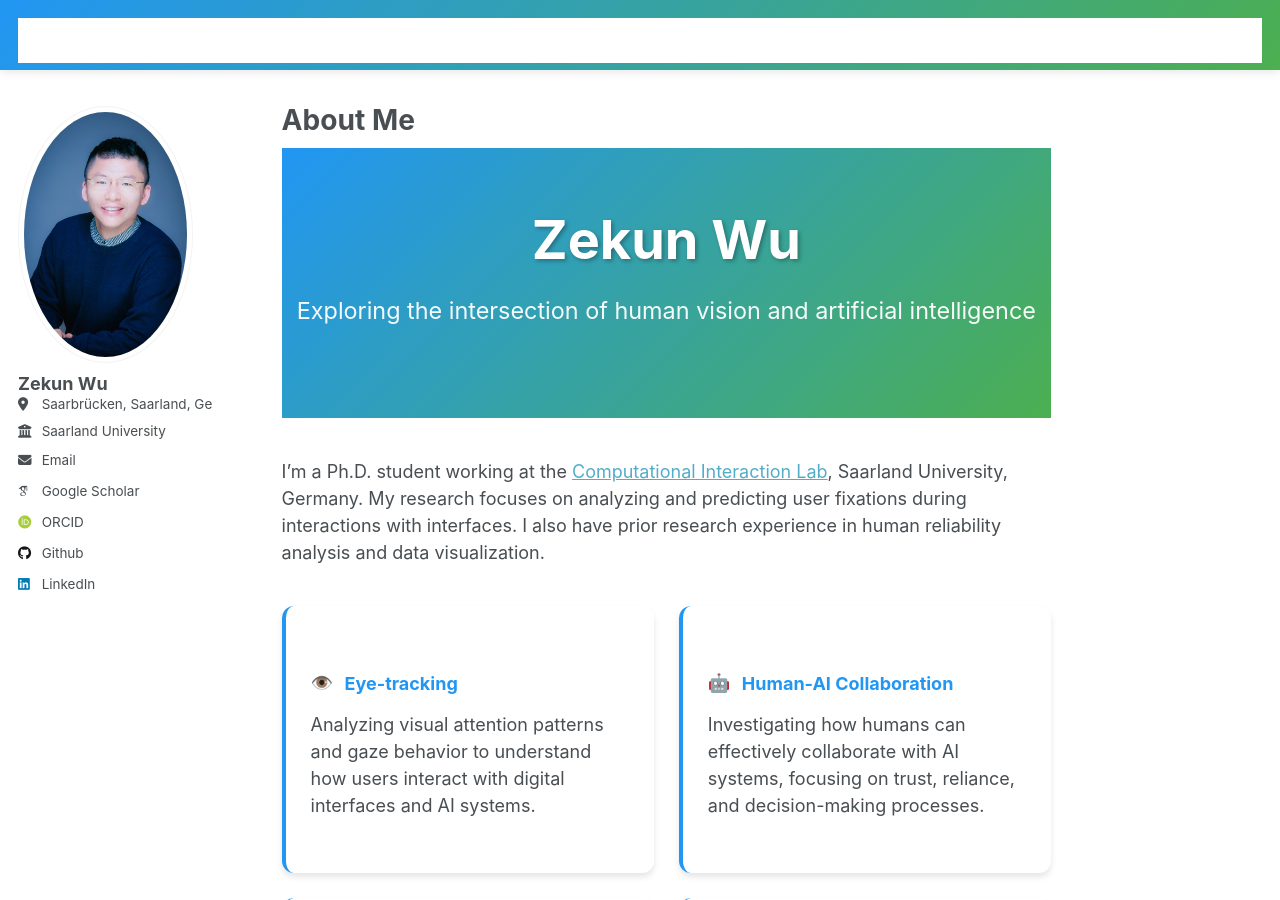
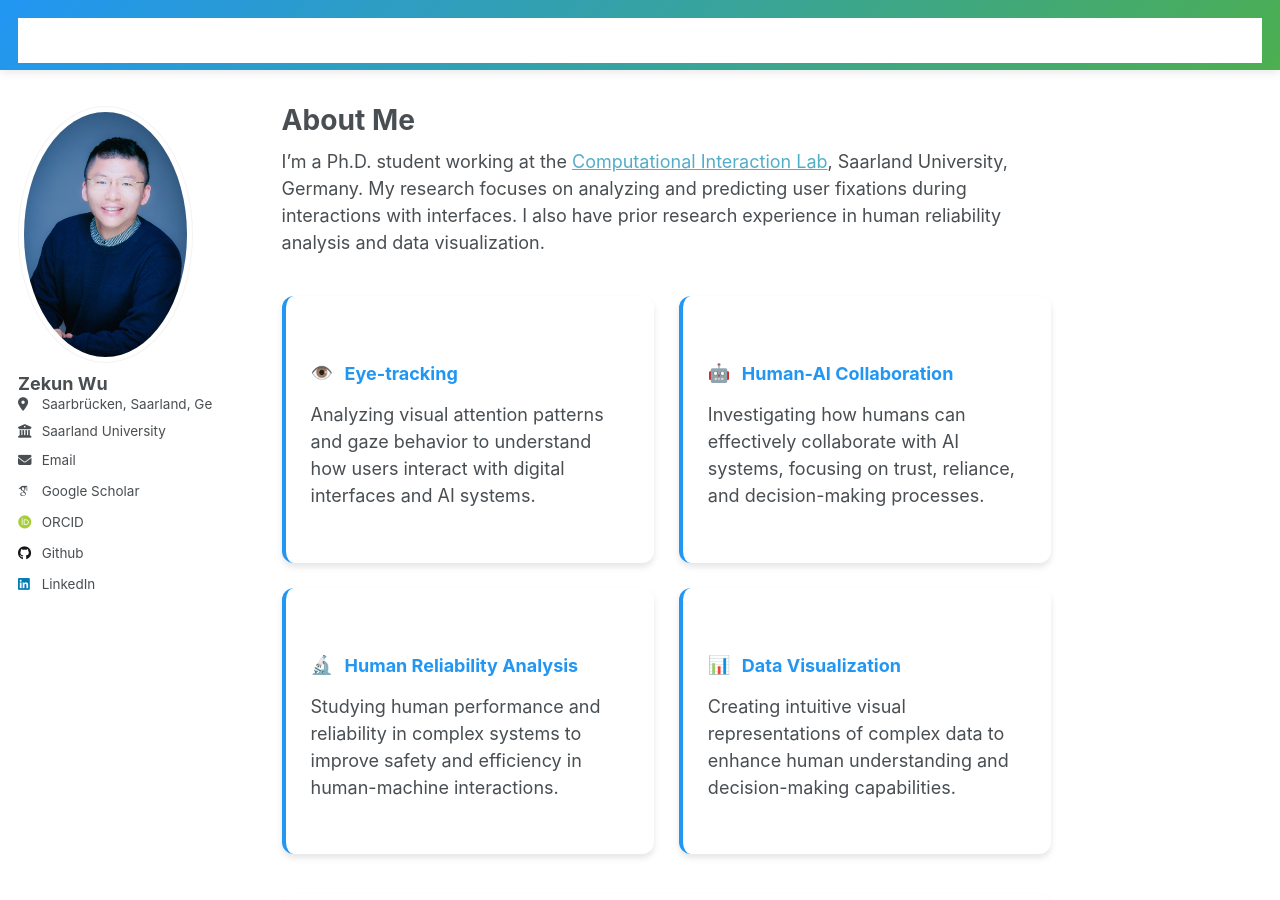
Before and after one commit to zekun-wu/zekun-wu.github.io, a Jekyll site: the page built from _pages/about.md, in a window 1280 px wide and 900 px high. Built offline with Jekyll 4.4.1, drawn with Linux system fonts in a browser that asks for light colours; some web fonts are replaced.

Commit message:
Simplified about page by removing hero section

```diff
--- a/_pages/about.md
+++ b/_pages/about.md
@@ -6,13 +6,6 @@ redirect_from:
   - /about/
   - /about.html
 ---
-
-<div class="hero-section">
-  <div class="hero-content">
-    <h1>Zekun Wu</h1>
-    <p class="tagline">Exploring the intersection of human vision and artificial intelligence</p>
-  </div>
-</div>
 
 I'm a Ph.D. student working at the [Computational Interaction Lab](https://cix.cs.uni-saarland.de/), Saarland University, Germany. My research focuses on analyzing and predicting user fixations during interactions with interfaces. I also have prior research experience in human reliability analysis and data visualization.
 
```
